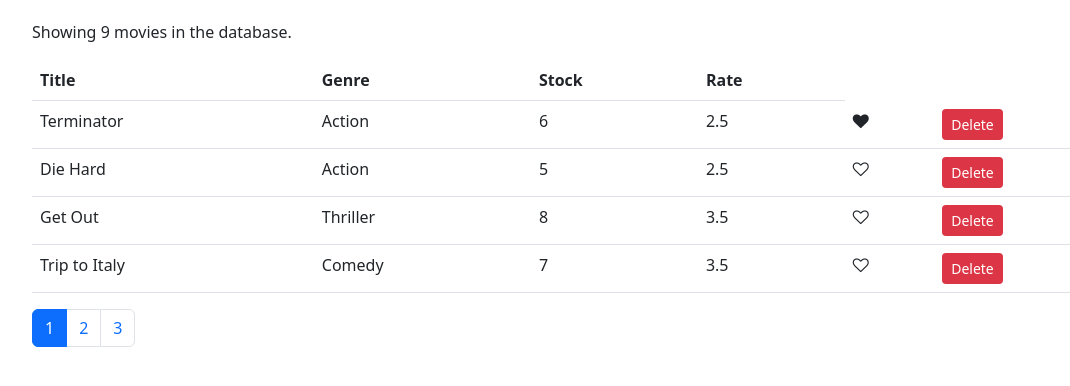
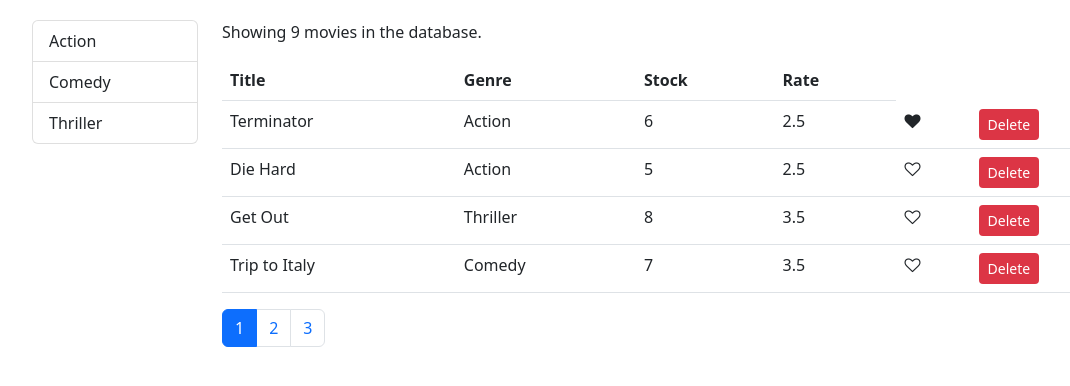
Before and after one commit to mhemanthkmr/vidly-react, a React (Create React App) app: page / in a window 1280 px wide. Shown: the top 386 px of the page, without its empty margins (50-1120 px from the left). Built offline with nearby package versions, Linux system fonts and the light colour scheme.

Commit message:
Added Genres Function addede Component did mount and handle gnre imported List Group Component

```diff
--- a/src/components/moviesComponent.jsx
+++ b/src/components/moviesComponent.jsx
@@ -1,14 +1,20 @@
 import React, { Component } from "react";
 import { getMovies } from "../services/fakeMovieService";
+import { getGenres } from "../services/fakeGenreService";
 import { paginate } from "../utils/pagination";
 import Like from "./common/likeComponent";
+import ListGroup from "./common/listGroup";
 import Pagination from "./common/pagination";
 class Movies extends Component {
   state = {
-    movies: getMovies(),
+    movies: [],
+    genres: [],
     pageSize: 4,
     currentPage: 1,
   };
+  componentDidMount() {
+    this.setState({ movies: getMovies(), genres: getGenres() });
+  }
   handleLike = (movie) => {
     const movies = [...this.state.movies];
     const index = movies.indexOf(movie);
@@ -23,6 +29,9 @@
   handlePageChange = (page) => {
     this.setState({ currentPage: page });
   };
+  handleGenre = (genre) => {
+    console.log(genre);
+  };
   render() {
     const { length } = this.state.movies;
     const { pageSize, currentPage, movies: allMovies } = this.state;
@@ -32,7 +41,14 @@
     const movies = paginate(allMovies, currentPage, pageSize);
 
     return (
-      <React.Fragment>
+      <div className="row">
+        <div className="div col-2">
+          <ListGroup
+            genres={this.state.genres}
+            onItemSelect={this.handleGenre}
+          />
+        </div>
+        <div className="col">
           <p>Showing {length} movies in the database.</p>
           <table className="table">
             <thead>
@@ -74,7 +90,8 @@
             currentPage={currentPage}
             onPageChange={this.handlePageChange}
           />
-      </React.Fragment>
+        </div>
+      </div>
     );
   }
 }
```
Lines whose indentation alone changed are shown as unchanged.
